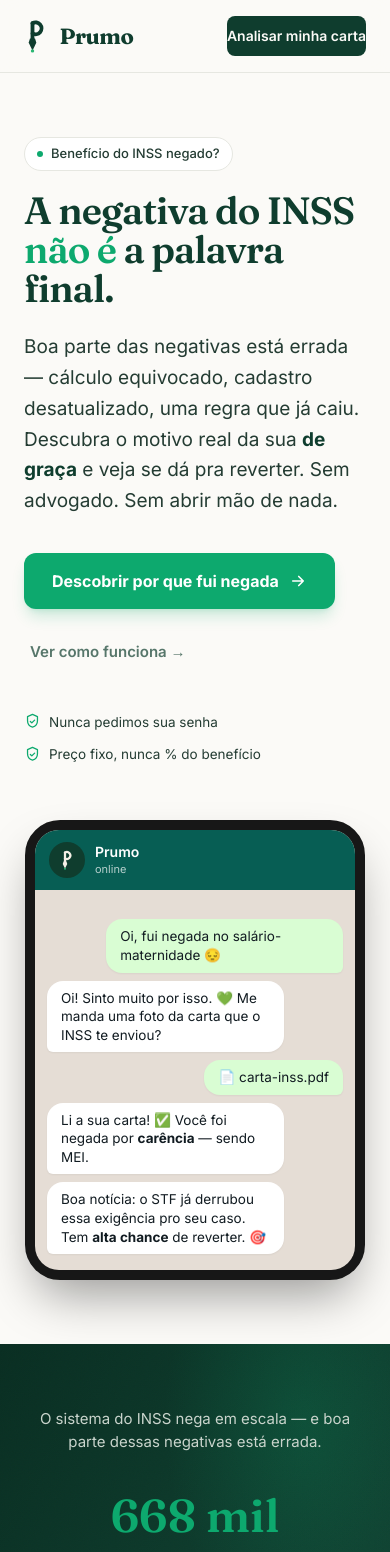
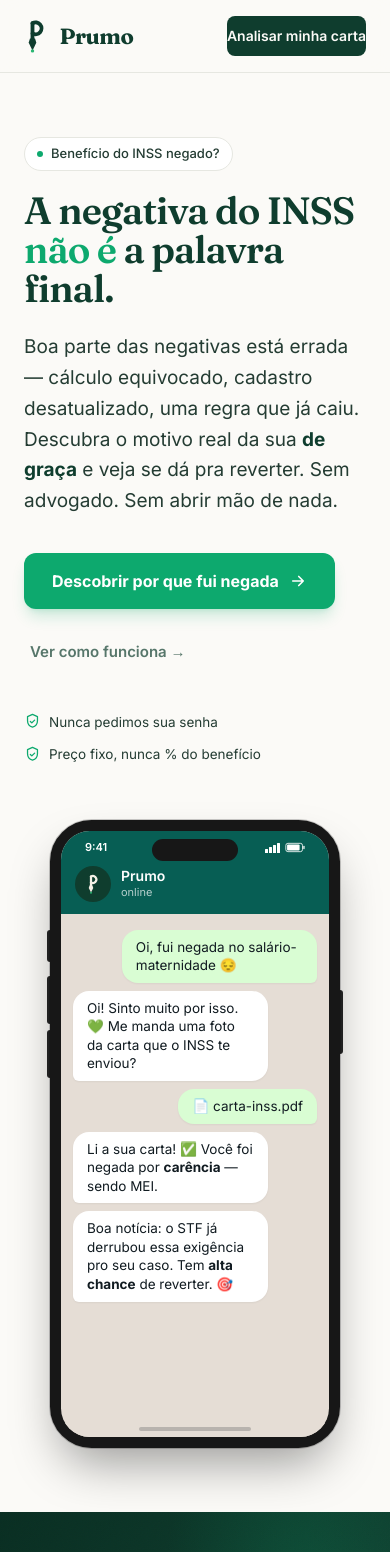
Before and after one commit to ViniLuzz/prumo-site, a Next.js app: page / in a window 390 px wide. Shown: the top 1552 px of the page. Built offline with nearby package versions, Linux system fonts and the light colour scheme.

Commit message:
Mockup vira celular (iPhone): proporção 9:19.5, ilha dinâmica, status bar, botões laterais e barra de gestos

```diff
--- a/components/ChatDemo.tsx
+++ b/components/ChatDemo.tsx
@@ -84,12 +84,30 @@
   }, [inView]);
 
   return (
-    <div ref={ref} className="relative mx-auto w-full max-w-[340px]">
-      {/* moldura do celular */}
-      <div className="rounded-[2.2rem] border-[10px] border-neutral-900 bg-neutral-900 shadow-2xl shadow-black/40">
-        <div className="overflow-hidden rounded-[1.5rem] bg-[#e5ddd5]">
+    <div ref={ref} className="relative mx-auto w-full max-w-[290px]">
+      {/* botões laterais (dão o "isso é um celular") */}
+      <div className="absolute -left-[3px] top-[110px] h-8 w-[3px] rounded-l bg-neutral-800" />
+      <div className="absolute -left-[3px] top-[156px] h-12 w-[3px] rounded-l bg-neutral-800" />
+      <div className="absolute -left-[3px] top-[210px] h-12 w-[3px] rounded-l bg-neutral-800" />
+      <div className="absolute -right-[3px] top-[170px] h-16 w-[3px] rounded-r bg-neutral-800" />
+
+      {/* moldura do celular: alta e fina, borda grossa, cantos bem arredondados */}
+      <div className="relative aspect-[9/19.5] rounded-[2.6rem] border-[11px] border-neutral-900 bg-neutral-900 shadow-2xl shadow-black/40 ring-1 ring-black/20">
+        <div className="relative flex h-full flex-col overflow-hidden rounded-[1.8rem] bg-[#e5ddd5]">
+          {/* barra de status do celular */}
+          <div className="relative z-20 flex items-center justify-between bg-[#075E54] px-6 pt-2 pb-0.5 text-[11px] font-semibold text-white">
+            <span>9:41</span>
+            <span className="flex items-center gap-1">
+              <svg width="16" height="11" viewBox="0 0 16 11" fill="currentColor" aria-hidden><rect x="0" y="7" width="3" height="4" rx="0.5"/><rect x="4" y="5" width="3" height="6" rx="0.5"/><rect x="8" y="3" width="3" height="8" rx="0.5"/><rect x="12" y="1" width="3" height="10" rx="0.5"/></svg>
+              <svg width="20" height="11" viewBox="0 0 24 12" fill="none" aria-hidden><rect x="1" y="1" width="20" height="10" rx="2.5" stroke="currentColor" strokeWidth="1"/><rect x="2.5" y="2.5" width="15" height="7" rx="1.2" fill="currentColor"/><rect x="22" y="4" width="1.5" height="4" rx="0.75" fill="currentColor"/></svg>
+            </span>
+          </div>
+
+          {/* Dynamic Island (a "ilha" preta no topo) */}
+          <div className="absolute left-1/2 top-2 z-30 h-[22px] w-[86px] -translate-x-1/2 rounded-full bg-neutral-900" />
+
           {/* topo do WhatsApp */}
-          <div className="flex items-center gap-2.5 bg-[#075E54] px-3.5 py-3 text-white">
+          <div className="flex items-center gap-2.5 bg-[#075E54] px-3.5 pb-3 pt-2 text-white">
             <div className="grid h-9 w-9 place-items-center rounded-full bg-[#0F3D2E]">
               <Logo size={20} />
             </div>
@@ -98,12 +116,18 @@
               <div className="text-[11px] text-white/70">online</div>
             </div>
           </div>
-          {/* mensagens */}
-          <div className="flex min-h-[380px] flex-col justify-end gap-2 px-3 py-4">
+
+          {/* mensagens: começam do topo e vão descendo, como num chat real */}
+          <div className="flex flex-1 flex-col justify-start gap-2 overflow-hidden px-3 py-4">
             {ROTEIRO.slice(0, shown).map((m, i) => (
               <Bubble key={i} m={m} />
             ))}
             {typing && <Typing />}
+          </div>
+
+          {/* barra de gestos (risquinho embaixo, como no iPhone) */}
+          <div className="flex justify-center bg-[#e5ddd5] pb-1.5 pt-1">
+            <div className="h-1 w-28 rounded-full bg-neutral-500/40" />
           </div>
         </div>
       </div>
```
